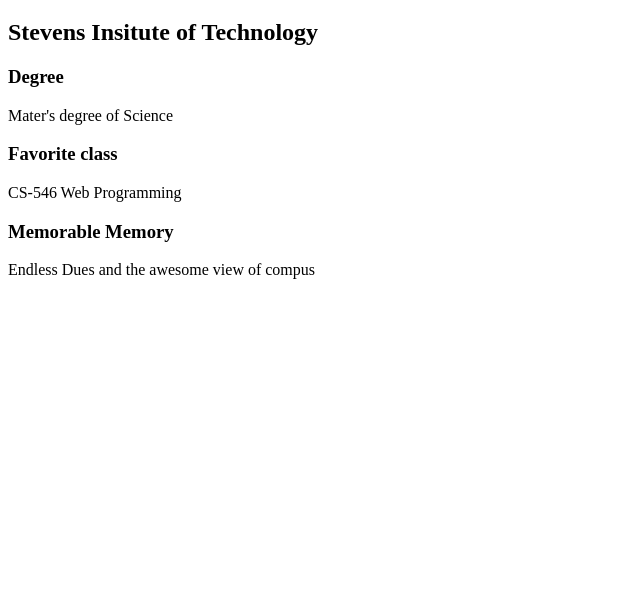
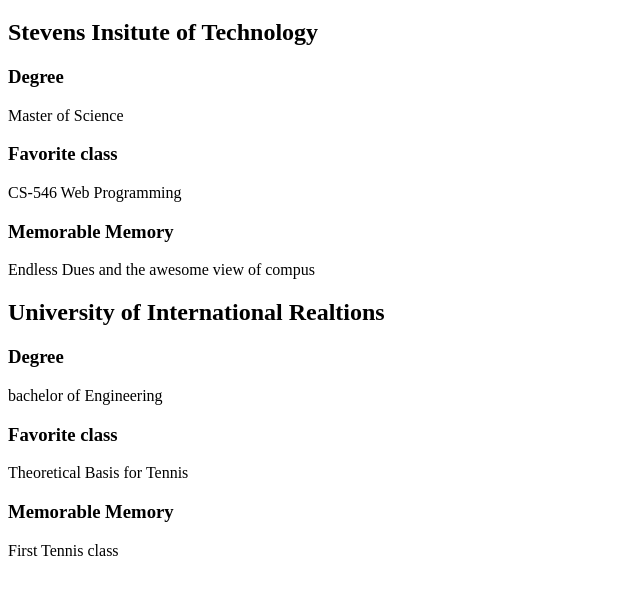
Before and after one commit to zhihanzzh/Web-programming, a plain HTML site: page lab5/education.html in a window 1280 px wide. Shown: the part 61-656 px from the top of the page, without its empty margins (0-640 px from the left). Drawn offline with Linux system fonts and the light colour scheme.

Commit message:
creating education.html

```diff
--- a/lab5/education.html
+++ b/lab5/education.html
@@ -13,7 +13,7 @@
         <h2>Stevens Insitute of Technology</h2>
 
         <h3>Degree</h3>
-        <p>Mater's degree of Science</p>
+        <p>Master of Science</p>
 
         <h3>Favorite class</h3>
         <p>CS-546 Web Programming</p>
@@ -21,6 +21,19 @@
         <h3>Memorable Memory</h3>
         <p>Endless Dues and the awesome view of compus</p>
     </article>
+
+    <article>
+            <h2>University of International Realtions</h2>
+
+            <h3>Degree</h3>
+            <p>bachelor of Engineering</p>
+
+            <h3>Favorite class</h3>
+            <p>Theoretical Basis for Tennis</p>
+
+            <h3>Memorable Memory</h3>
+            <p>First Tennis class</p>
+        </article>
 </body>
 
 </html>
```
